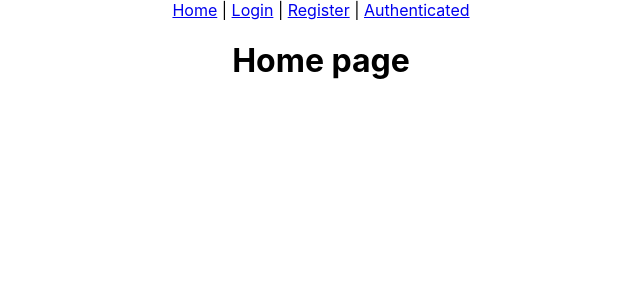
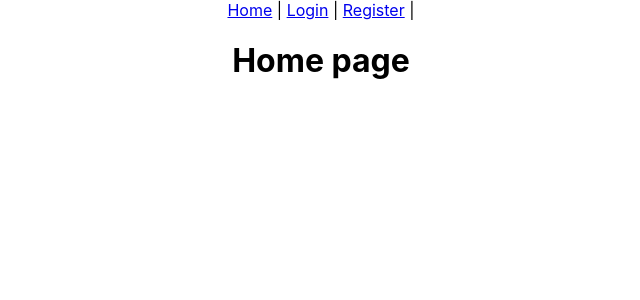
Before and after one commit to Segedu/React, a React (Vite) app in the folder 3.1.2021/react-authenticatin-firebase/: page / in a window 1280 px wide. Shown: the top 300 px of the page, without its empty margins (319-959 px from the left). Built offline with nearby package versions, Linux system fonts and the light colour scheme.

Commit message:
3.1.2021

```diff
--- a/3.1.2021/react-authenticatin-firebase/src/App.jsx
+++ b/3.1.2021/react-authenticatin-firebase/src/App.jsx
@@ -13,19 +13,27 @@ function App() {
   return (
     <BrowserRouter>
       <div className="App">
-        <Link to="/">Home</Link><span> | </span>
-        <Link to="/Login">Login</Link><span> | </span>
-        <Link to="/Register">Register</Link><span> | </span>
-        <Link to="/Authenticated">Authenticated</Link>
+        {!auth ? (
+          <>
+            <Link to="/">Home</Link><span> | </span>
+            <Link to="/Login">Login</Link><span> | </span>
+            <Link to="/Register">Register</Link><span> | </span>
+          </>) :
+          <Redirect to="/Authenticated" />}
+        {auth ? (<>
+          <Link to="/">Home</Link><span> | </span>
+          <Link to="/Authenticated">Authenticated</Link><span> | </span>
+        </>
+        ) : <Redirect to="/Login" />}
         <Switch>
           <Route exact path="/" render={() => <Home />} />
-          <Route exact path="/Login" render={() => auth ? <Redirect to="/Authenticated" /> : <Login setAuth={setAuth} />} />
-          <Route exact path="/Register" render={() => auth ? <Redirect to="/" /> : <Register setAuth={setAuth} />} />
-          <Route exact path="/Authenticated" render={() => auth ? <Authenticated email={auth.email} /> : <Redirect to="/Login" />} />
+          <Route exact path="/Login" render={() => <Login setAuth={setAuth} />} />
+          <Route exact path="/Register" render={() => <Register setAuth={setAuth} />} />
+          <Route exact path="/Authenticated" render={() => <Authenticated email={auth.email} />} />
         </Switch>
-        {auth ? <Logout setAuth={setAuth} /> : ""}
+        {auth ? <Logout setAuth={setAuth} /> : <Redirect to="/" />}
       </div>
-    </BrowserRouter>
+    </BrowserRouter >
   )
 
 }
```
